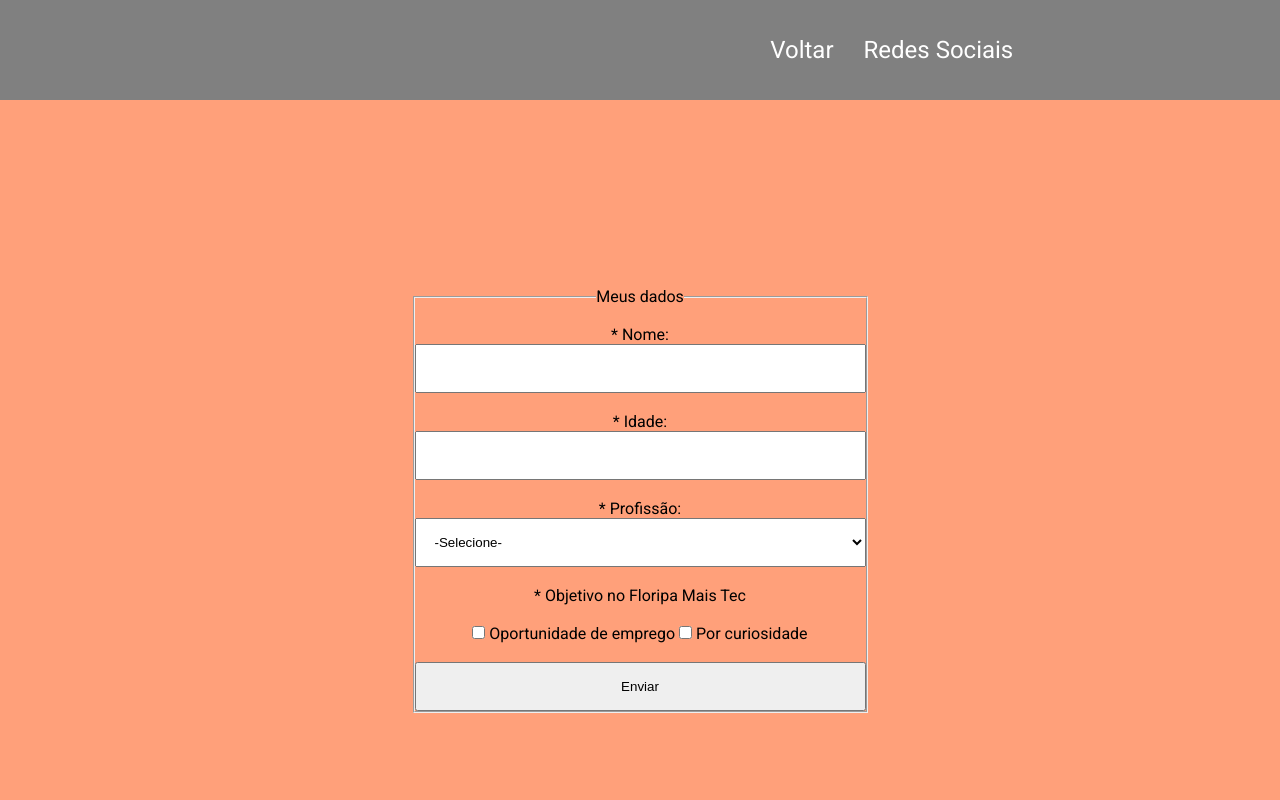
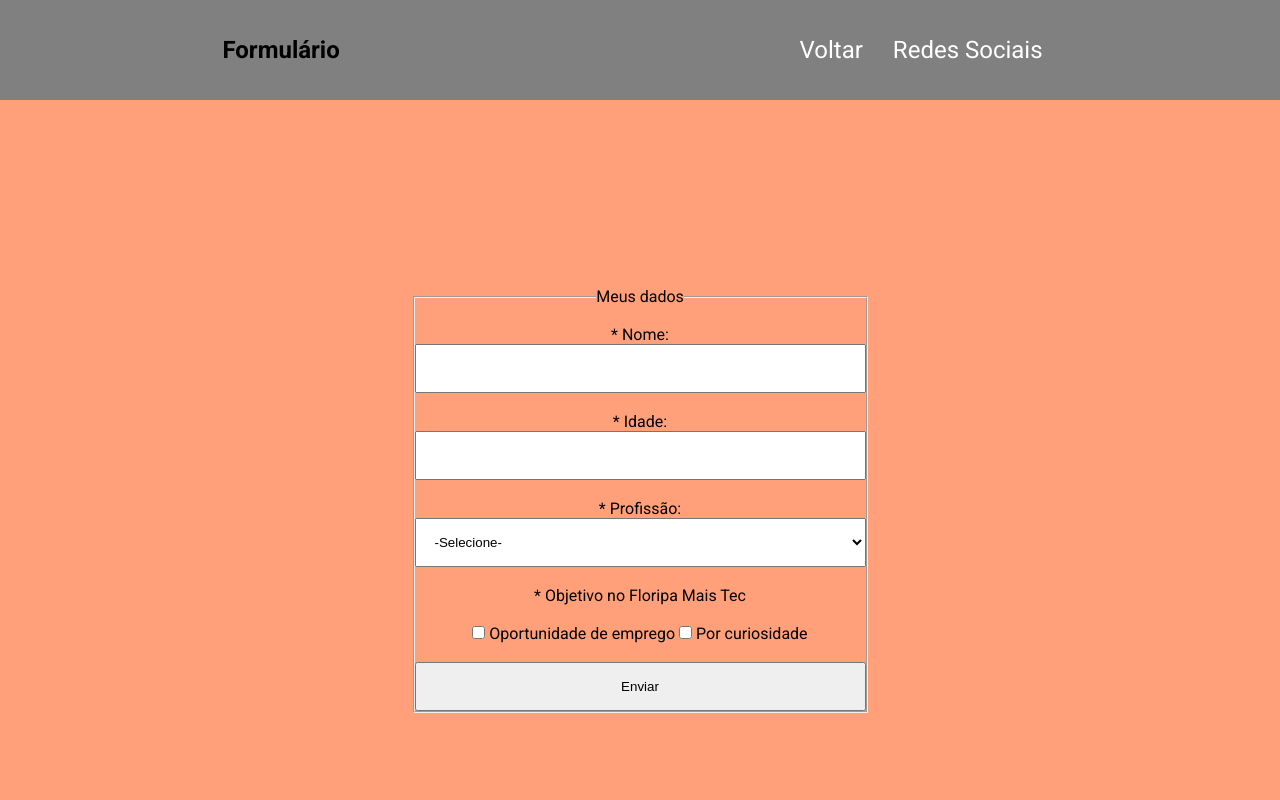
Before and after one commit to GrazielaGuimaraes/Lab365-Aula01, a plain HTML site: page index.html in a window 1280 px wide. Shown: the top 800 px of the page. Drawn offline with Linux system fonts and the light colour scheme.

Commit message:
Update index.html

```diff
--- a/index.html
+++ b/index.html
@@ -12,7 +12,7 @@
  <header>
 
  	<section>
- 		<h1 id="Formulário"></h1>
+ 		<h1 id="formulario">Formulário</h1>
 
  		<nav>
  			<ul>
```
